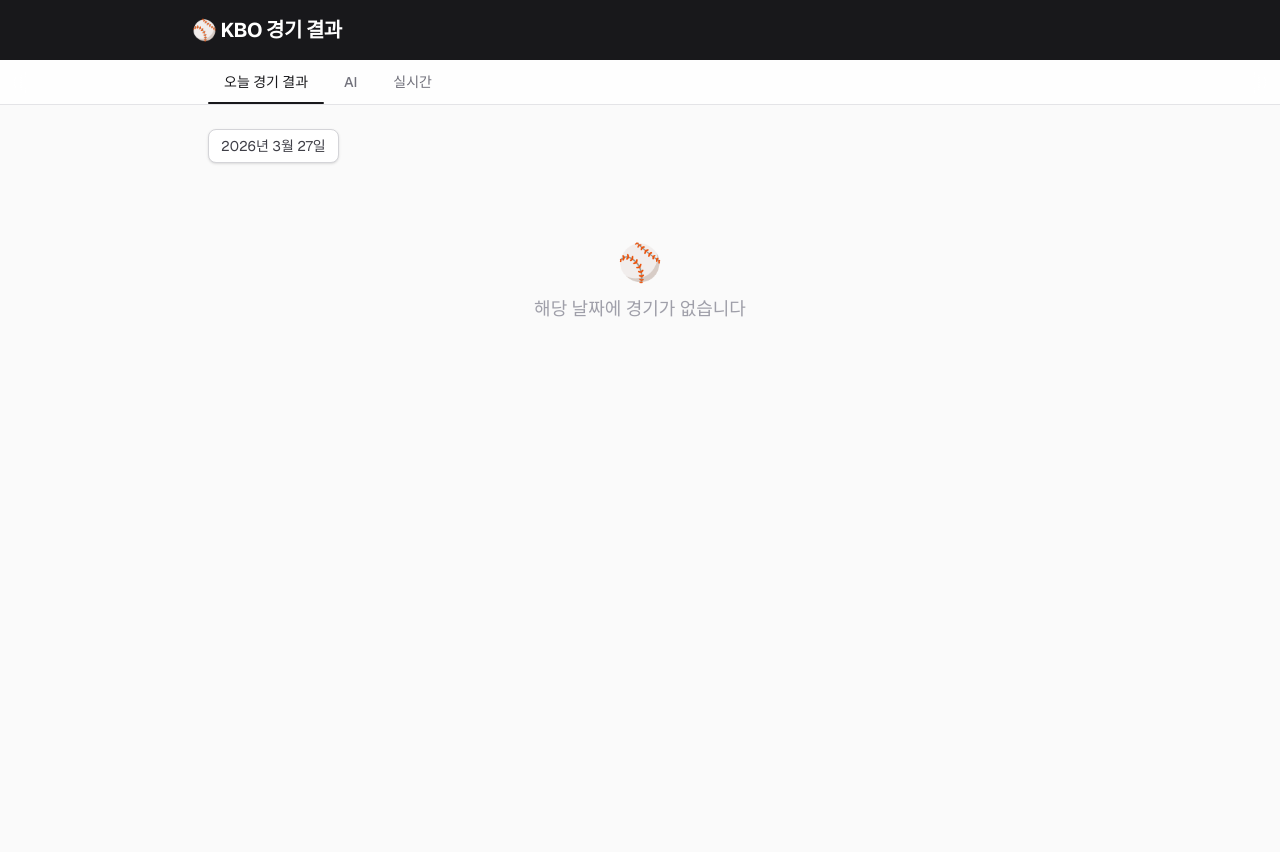
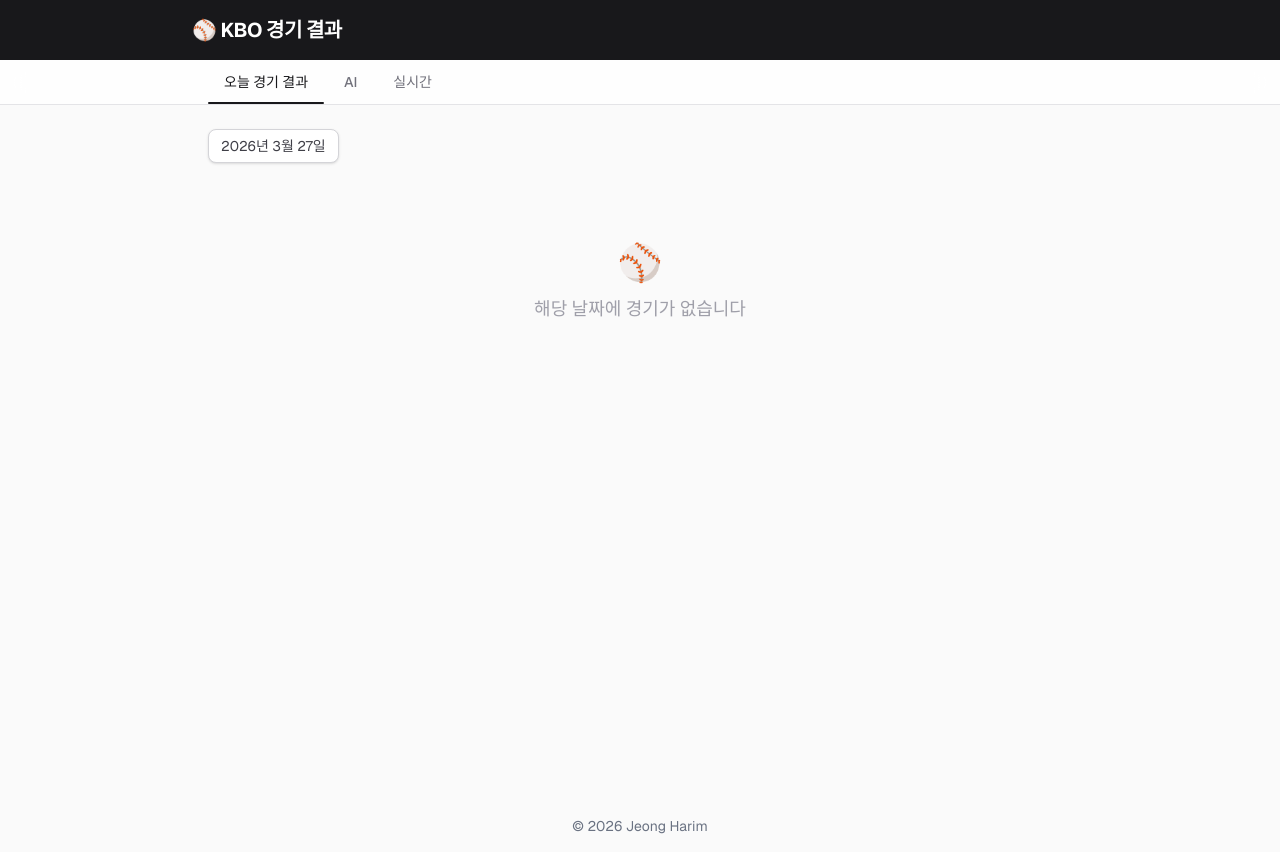
Before and after one commit to jeonghar1m/kbo-stats, a Next.js app: page / in a window 1280 px wide. Before the commit the page ends 800 px from the top, so only its background shows below. Built offline with nearby package versions, Linux system fonts and the light colour scheme.

Commit message:
Add footer with copyright notice

```diff
--- a/app/layout.tsx
+++ b/app/layout.tsx
@@ -27,7 +27,12 @@ export default function RootLayout({
       lang="ko"
       className={`${geistSans.variable} ${geistMono.variable} h-full antialiased`}
     >
-      <body className="min-h-full flex flex-col">{children}</body>
+      <body className="min-h-full flex flex-col">
+        {children}
+        <footer className="text-center text-sm text-gray-500 py-4">
+          &copy; {new Date().getFullYear()} Jeong Harim
+        </footer>
+      </body>
     </html>
   );
 }
```
